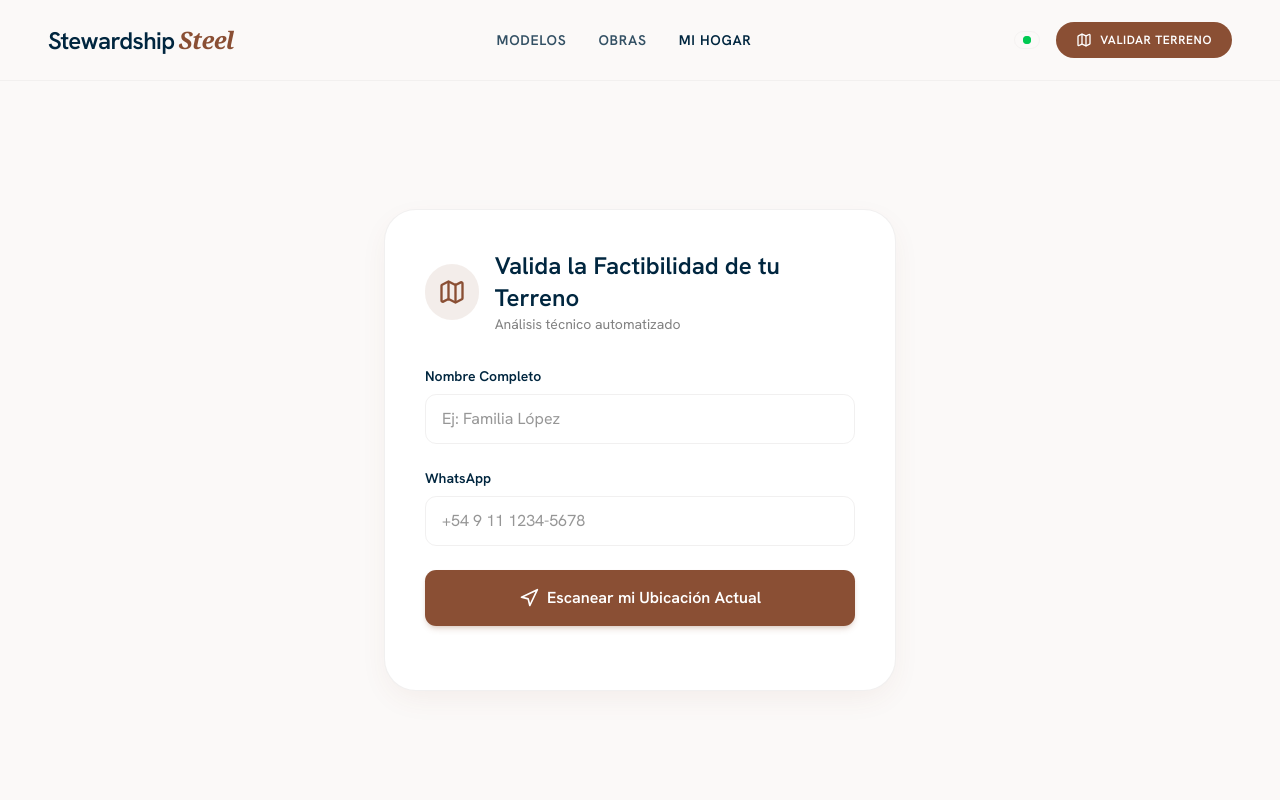
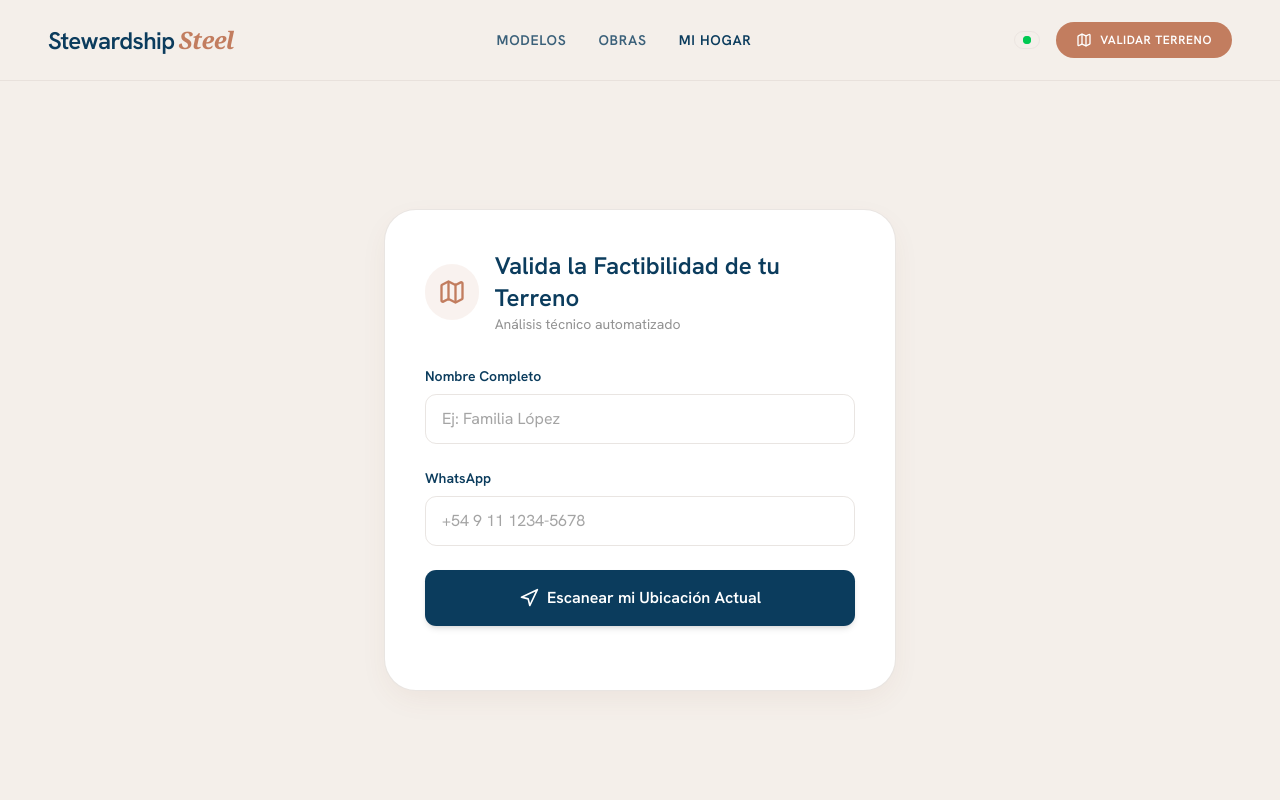
Before and after one commit to HasselGit/WebConstruccionSeco, a Next.js app: page /factibilidad in a window 1280 px wide. Shown: the top 800 px of the page. Built offline with nearby package versions, Linux system fonts and the light colour scheme.

Commit message:
style: aplicar paleta Stitch y fotos de obra

```diff
--- a/src/app/factibilidad/page.tsx
+++ b/src/app/factibilidad/page.tsx
@@ -159,7 +159,7 @@ export default function FactibilidadPage() {
               <button
                 onClick={handleScanLocation}
                 disabled={isScanning}
-                className="w-full mt-4 bg-secondary text-white py-4 rounded-xl font-bold flex items-center justify-center gap-2 hover:bg-secondary/90 transition-all shadow-md shadow-secondary/20 disabled:opacity-70"
+                className="w-full mt-4 bg-primary text-white py-4 rounded-xl font-bold flex items-center justify-center gap-2 hover:bg-primary/90 transition-all shadow-md disabled:opacity-70"
               >
                 {isScanning ? (
                   <>
--- a/src/app/globals.css
+++ b/src/app/globals.css
@@ -5,17 +5,17 @@
 @custom-variant dark (&:is(.dark *));
 
 @theme inline {
-  --color-background: #fbf9f8;
-  --color-foreground: #2d2d2d;
-  --color-primary: #00263f;
+  --color-background: #F4EFEA;
+  --color-foreground: #4A4A4A;
+  --color-primary: #0B3C5D;
   --color-primary-foreground: #ffffff;
-  --color-secondary: #8a4f34;
+  --color-secondary: #C27D5F;
   --color-secondary-foreground: #ffffff;
-  --color-muted: #efeded;
-  --color-muted-foreground: #a6a29e;
-  --color-border: #e4e2e2;
-  --color-input: #e4e2e2;
-  --color-ring: #00263f;
+  --color-muted: #e4ddd8;
+  --color-muted-foreground: #4A4A4A;
+  --color-border: #d4ccc6;
+  --color-input: #d4ccc6;
+  --color-ring: #0B3C5D;
 
   --font-sans: var(--font-sans);
   --font-mono: var(--font-geist-mono);
--- a/src/components/sections/Hero.tsx
+++ b/src/components/sections/Hero.tsx
@@ -28,7 +28,7 @@ export function Hero() {
           <div className="flex flex-col sm:flex-row items-start sm:items-center gap-4">
             <Link
               href="/contacto"
-              className="inline-flex items-center justify-center gap-2 bg-secondary text-white px-8 py-4 rounded-full font-sans font-semibold hover:bg-secondary/90 transition-all shadow-lg hover:shadow-xl w-full sm:w-auto"
+              className="inline-flex items-center justify-center gap-2 bg-primary text-white px-8 py-4 rounded-full font-sans font-semibold hover:bg-primary/90 transition-all shadow-lg hover:shadow-xl w-full sm:w-auto"
             >
               Comenzar tu Proyecto
               <ArrowRight className="w-5 h-5" />
@@ -51,8 +51,8 @@ export function Hero() {
         {/* Usamos un fade en el borde izquierdo para suavizar la transición en escritorio */}
         <div className="absolute inset-y-0 left-0 w-32 bg-gradient-to-r from-background to-transparent z-10 hidden lg:block pointer-events-none"></div>
         <Image
-          src="https://images.unsplash.com/photo-1600596542815-ffad4c1539a9?ixlib=rb-4.0.3&auto=format&fit=crop&w=2075&q=80"
-          alt="Familia en un hogar moderno y cálido de construcción en seco"
+          src="https://images.unsplash.com/photo-1504307651254-35680f356dfd?ixlib=rb-4.0.3&auto=format&fit=crop&w=2075&q=80"
+          alt="Estructura de steel framing en construcción"
           fill
           priority={true}
           className="object-cover object-center"
--- a/src/components/sections/ModelViewer.tsx
+++ b/src/components/sections/ModelViewer.tsx
@@ -176,7 +176,7 @@ export function ModelViewer() {
                   {/* CTA para el Embudo */}
                   <Link
                     href={`/catalogo?modelo=${model.id}`}
-                    className="w-full inline-flex justify-center items-center gap-2 bg-secondary text-white px-8 py-4 rounded-full font-sans font-bold hover:bg-secondary/90 hover:shadow-lg transition-all"
+                    className="w-full inline-flex justify-center items-center gap-2 bg-primary text-white px-8 py-4 rounded-full font-sans font-bold hover:bg-primary/90 hover:shadow-lg transition-all"
                   >
                     Configurar y Cotizar Llave en Mano
                     <ArrowRight className="w-5 h-5" />
--- a/src/components/sections/TeamSection.tsx
+++ b/src/components/sections/TeamSection.tsx
@@ -6,17 +6,17 @@ const TEAM = [
   {
     name: "Ing. Julián Martí",
     role: "Director Técnico",
-    image: "https://lh3.googleusercontent.com/aida-public/AB6AXuB7PP-SY7U5EIf1dnG7aMt7KC-z6ms0BcMkg4Zd5cZHQL__cxLx-IWeSSdXi-I7aPakdxTsTybi9qYGh4d2d-3nkmaIOBh-hRYTTfEsatl-6Zxa6L8OH2LclX-aXChUFbEze-YBfm4Qv7DR_lmC9LYJrxRgw_Da1RcB7YZJJguKWKETthutlKuSNrvjt5hzVZBYXFCjcDxBZu0s7z1KzfIuH5x6t2XrPtPhYoBlFjr48sTXPICJLEub6_yioKCM5pfCuqG7VgJG160"
+    image: "https://images.unsplash.com/photo-1560250097-0b93528c311a?ixlib=rb-4.0.3&auto=format&fit=crop&w=800&q=80"
   },
   {
     name: "Arq. Elena Rossi",
     role: "Diseño & Sustentabilidad",
-    image: "https://lh3.googleusercontent.com/aida-public/AB6AXuAEPF8d3akTM4T6OdF7i5OYxiXGncT9BT4gPFSvFwv9nbLfVAZgdN9Svs1plXrNVZntWOXko9hqwJK9lrryLIxjJGuoumE0gQCiW8t6XTjtw2CO-sjN4L6tS6vq_3pDTqcE43wilzaSBcebM5e37aWCBMQEQz6MIod-9JDN4RZwrmYqhkI1WKFoFzOOHuO1JNhPY62TUHLJTxxGGyPYV2R16gNqXakyMj39bCeDeU29PDy6esFKGIIHEgnYfVox9fEsqqJcqYcHmgY"
+    image: "https://images.unsplash.com/photo-1573496359142-b8d87734a5a2?ixlib=rb-4.0.3&auto=format&fit=crop&w=800&q=80"
   },
   {
     name: "Marcos Valenzuela",
     role: "Jefe de Obra",
-    image: "https://lh3.googleusercontent.com/aida-public/AB6AXuA-E17aHmQMyl7ZsJfFGA6gHhq255pK5ypFJh88lA1RqT9eZcEQ2e46S847S0y1oOaoZb4-zLpmRQfZEfWdEi9vN69pZAyzGm41v05-lQf2_9sf_HoKsjJbcC7SemXEQzhbqL168-flWXB-hy-X7iIYlhWTcmIh1ZzQmmSPLUs7gJFD80taGgADtEA-Lxmywb0G6t8UofYpDbmLHqVYNCfPBIn7eqoReZuR8fQ_KJlvcYq65NLWs9S7P7CrshcEFBuUBizIL7UoF1U"
+    image: "https://images.unsplash.com/photo-1504328345606-18bbc8c9d7d1?ixlib=rb-4.0.3&auto=format&fit=crop&w=800&q=80"
   }
 ];
 
@@ -82,7 +82,7 @@ export function TeamSection() {
             <div className="flex flex-col sm:flex-row gap-4 justify-center items-center">
               <Link
                 href="/contacto"
-                className="w-full sm:w-auto inline-flex justify-center items-center gap-2 bg-secondary text-white px-10 py-5 rounded-full font-sans font-bold hover:bg-secondary/90 transition-all shadow-xl hover:scale-105"
+                className="w-full sm:w-auto inline-flex justify-center items-center gap-2 bg-white text-primary px-10 py-5 rounded-full font-sans font-bold hover:bg-white/90 transition-all shadow-xl hover:scale-105"
               >
                 Agendar Asesoría Gratuita
                 <ArrowRight className="w-5 h-5" />
```
